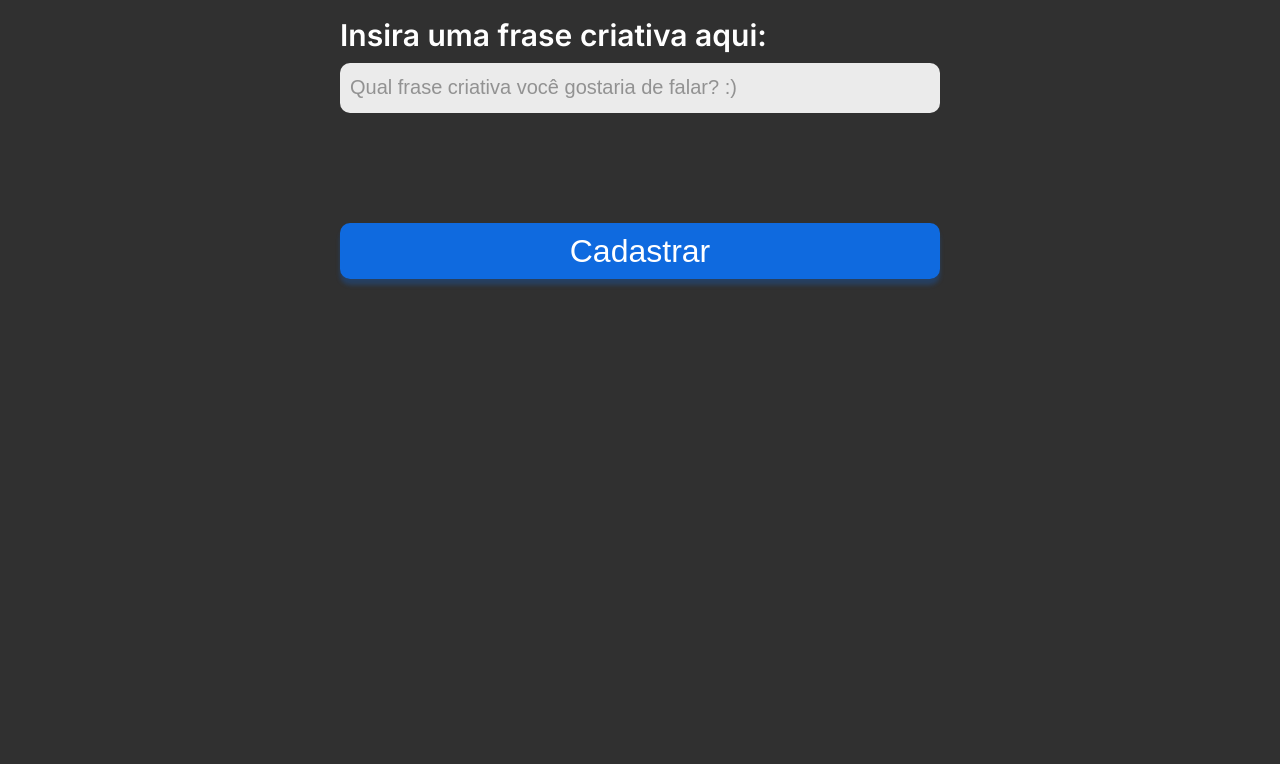
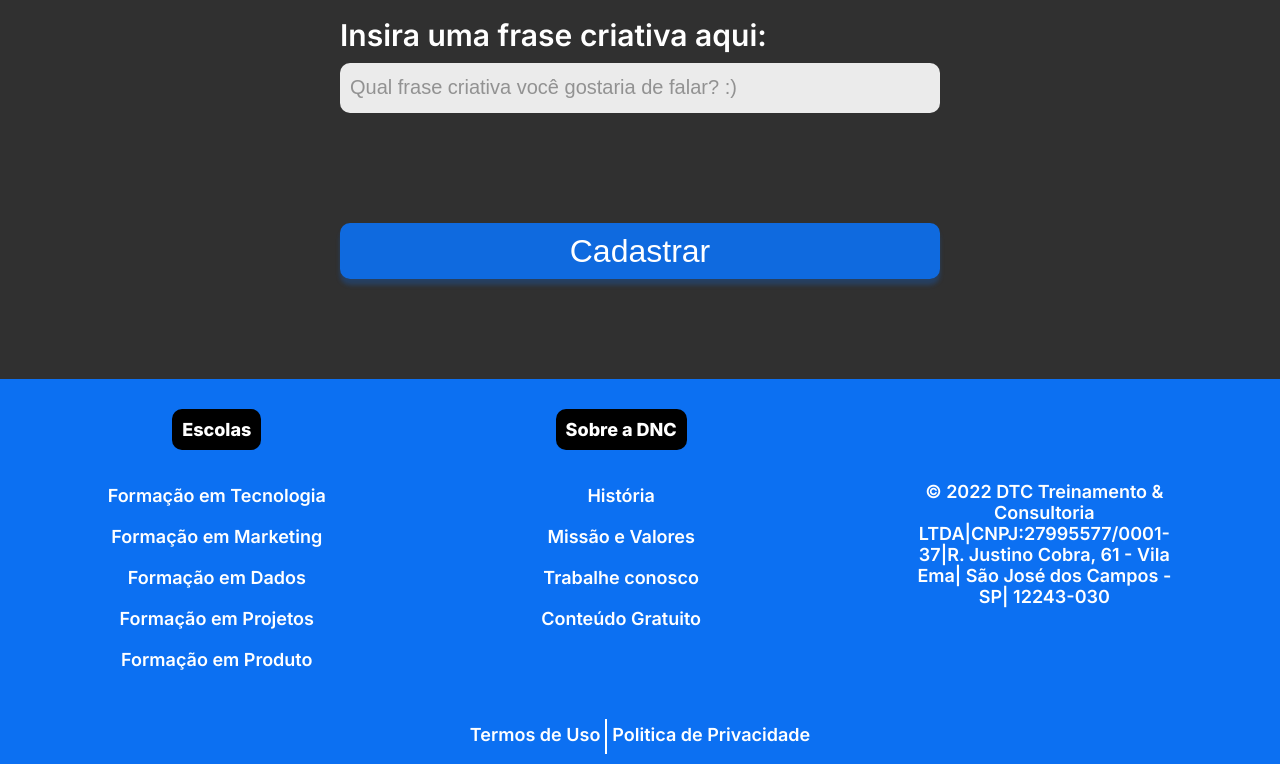
Before and after one commit to Lucasfs3/bootcampdnc, a plain HTML site: page index.html in a window 1280 px wide. Shown: the part 1278-2042 px from the top of the page. Before the commit the page ends 1657 px from the top, so only its background shows below. Drawn offline with Linux system fonts and the light colour scheme.

Commit message:
fiz o footer do bootcamp

```diff
--- a/index.html
+++ b/index.html
@@ -68,5 +68,54 @@
             <input type="submit" value="Cadastrar">
         </form>
     </section>
+
+    <footer>
+        <div class="linha1">
+            <nav>
+                <h5>Escolas</h5>
+                <ul>
+                    <li>
+                        <a href="">Formação em Tecnologia</a>
+                    </li>
+                    <li>
+                        <a href="">Formação em Marketing</a>
+                    </li>
+                    <li>
+                        <a href="">Formação em Dados</a>
+                    </li>
+                    <li>
+                        <a href="">Formação em Projetos</a>
+                    </li>
+                    <li>
+                        <a href="">Formação em Produto</a>
+                    </li>
+                </ul>
+            </nav>
+            <nav>
+                <h5>Sobre a DNC</h5>
+                <ul>
+                    <li>
+                        <a href="">História</a>
+                    </li>
+                    <li>
+                        <a href="">Missão e Valores</a>
+                    </li>
+                    <li>
+                        <a href="">Trabalhe conosco</a>
+                    </li>
+                    <li>
+                        <a href="">Conteúdo Gratuito</a>
+                    </li>
+                </ul>
+            </nav>
+            <div class="endereco">
+                &copy; 2022 DTC Treinamento & Consultoria LTDA|CNPJ:27995577/0001-37|R. Justino Cobra, 61 - Vila Ema| São José dos Campos - SP| 12243-030
+            </div>
+        </div>
+        <div class="linha2">
+            <a href="">Termos de Uso</a>
+            <a href="">Politica de Privacidade</a>
+        </div>
+    </footer>
 </body>
 </html>
--- a/style.css
+++ b/style.css
@@ -156,3 +156,92 @@ input[type="submit"] {
     box-shadow: 0px 6px 4px rgba(12, 112, 242, 0.25);
     cursor: pointer;
 }
+
+/* Footer */
+
+footer {
+    width: 100%;
+    background-color: var(--azul-dnc);
+}
+
+footer .linha1 {
+    display: flex;
+    justify-content: space-around;
+    align-items: center;
+}
+
+footer ul {
+    list-style: none;
+    margin: 0px;
+    padding: 0px;
+}
+
+footer nav {
+    display: flex;
+    flex-direction: column;
+    align-items: center;
+    height: 330px;
+}
+
+footer h5 {
+    text-align: center;
+    color: white;
+    font-weight: 800;
+    font-size: 18px;
+    font-family: var(--fonte-padrao);
+    background-color: black;
+    border-radius: 10px;
+    padding: 10px 10px 10px 10px;
+    margin-bottom: 15px;
+}
+
+footer ul li {
+    text-align: center;
+    color: white;
+    font-weight: 600;
+    font-size: 18px;
+    font-family: var(--fonte-padrao);
+    margin: 20px 0px 20px 0px;
+}
+
+footer ul li a {
+    color: white;
+    text-decoration: none;
+}
+
+footer ul li a:hover {
+    color: var(--cinza-hover);
+}
+
+footer .endereco {
+    font-weight: 600;
+    font-size: 18px;
+    font-family: var(--fonte-padrao);
+    color: white;
+    text-align: center;
+    width: 20%;
+}
+
+footer .linha2 {
+    height: 35px;
+    display: flex;
+    justify-content: center;
+    padding: 10px;
+}
+
+footer .linha2 a {
+    font-family: var(--fonte-padrao);
+    font-size: 18px;
+    font-weight: 600;
+    color: white;
+    text-decoration: none;
+    padding: 5px;
+}
+
+footer .linha2 a:hover {
+    color: var(--cinza-hover);
+}
+
+footer .linha2 a:first-child {
+    border-right: 2px solid white;
+}
```
